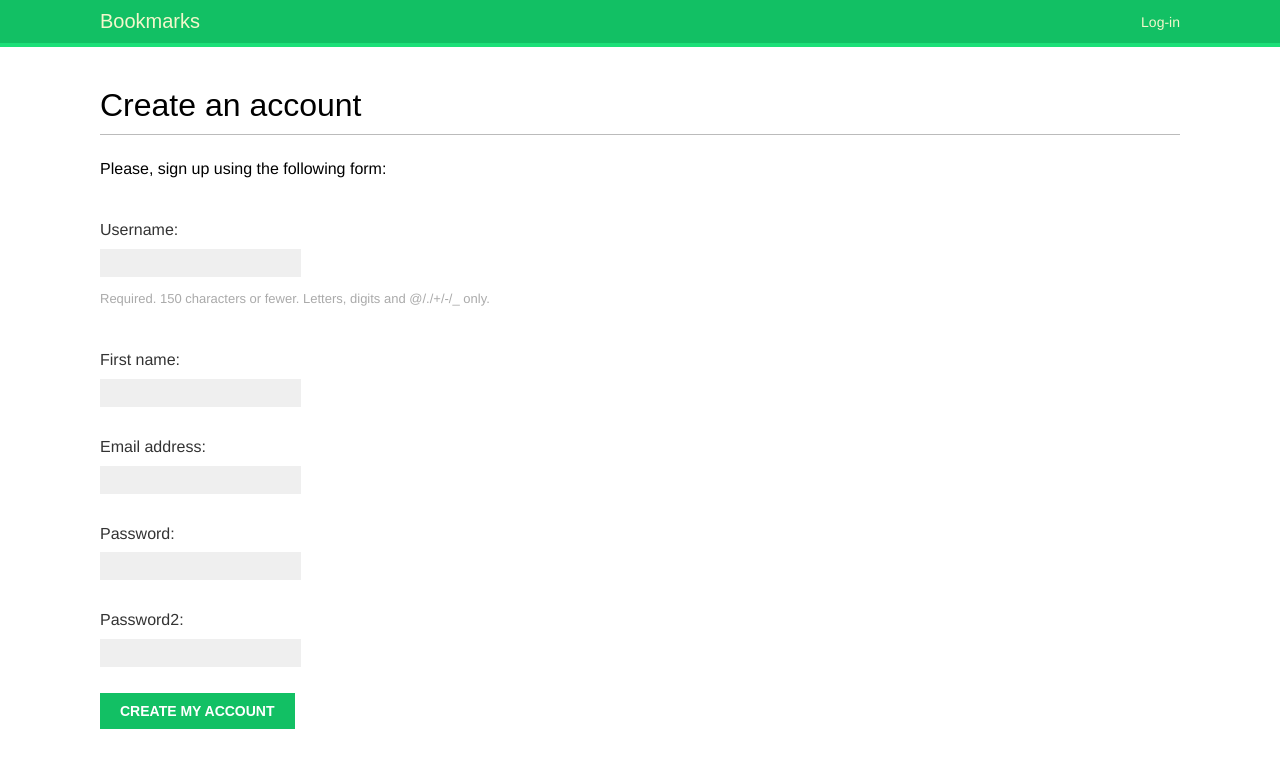
After one commit to blessed15896/social_website, a Django app: page /account/register/ in a window 1280 px wide. The commit adds this page. Shown: the top 768 px of the page. Run offline with Django 5.2, Linux system fonts and the light colour scheme; some web fonts are replaced.

Commit message:
Implement user registration

```diff
--- /dev/null
+++ b/account/forms.py
@@ -0,0 +1,17 @@
+from django import forms
+from django.contrib.auth import get_user_model
+
+
+class UserRegistrationForm(forms.ModelForm):
+    password = forms.CharField(widget=forms.PasswordInput)
+    password2 = forms.CharField(widget=forms.PasswordInput)
+
+    class Meta:
+        model = get_user_model()
+        fields = ['username', 'first_name', 'email']
+
+    def clean_password2(self):
+        cd = self.cleaned_data
+        if cd['password'] != cd['password2']:
+            raise forms.ValidationError("Passwords don't match.")
+        return cd['password2']
--- /dev/null
+++ b/account/templates/account/register.html
@@ -0,0 +1,13 @@
+{% extends 'base.html' %}
+
+{% block title %}Create an account{% endblock %}
+
+{% block content %}
+    <h1>Create an account</h1>
+    <p>Please, sign up using the following form:</p>
+    <form method="post">
+        {{ user_form.as_p }}
+        {% csrf_token %}
+        <p><input type="submit" value="Create my account"></p>
+    </form>
+{% endblock %}
--- a/account/templates/registration/login.html
+++ b/account/templates/registration/login.html
@@ -10,7 +10,8 @@
             Please try again
         </p>
     {% else %}
-        <p>Please, use the following form to log-in:</p>
+        <p>Please, use the following form to log-in.
+        If you don't have an account <a href="{% url 'register' %}">register here</a></p>
     {% endif %}
     <div class="login-form">
         <form action="{% url 'login' %}" method="post">
--- a/account/urls.py
+++ b/account/urls.py
@@ -2,9 +2,7 @@ from django.urls import path, include
 from account import views
 
 urlpatterns = [
-    # auth urls
     path('', include('django.contrib.auth.urls')),
-
-    # dashboard url
     path('', views.dashboard, name='dashboard'),
+    path('register/', views.register, name='register'),
 ]
--- a/account/views.py
+++ b/account/views.py
@@ -1,7 +1,26 @@
 from django.contrib.auth.decorators import login_required
 from django.shortcuts import render
+
+from account.forms import UserRegistrationForm
 
 
 @login_required
 def dashboard(request):
     return render(request, 'account/dashboard.html', {'section': 'dashboard'})
+
+
+def register(request):
+    if request.method == 'POST':
+        user_form = UserRegistrationForm(request.POST)
+        if user_form.is_valid():
+            new_user = user_form.save(commit=False)
+            new_user.set_password(user_form.cleaned_data['password'])
+            new_user.save()
+            return render(request,
+                          'account/register_done.html',
+                          {'new_user': new_user})
+    else:
+        user_form = UserRegistrationForm()
+        return render(request,
+                      'account/register.html',
+                      {'user_form': user_form})
```
Also changed, not shown: account/templates/account/register_done.html (added, +9 -0 lines), 2 other files.
